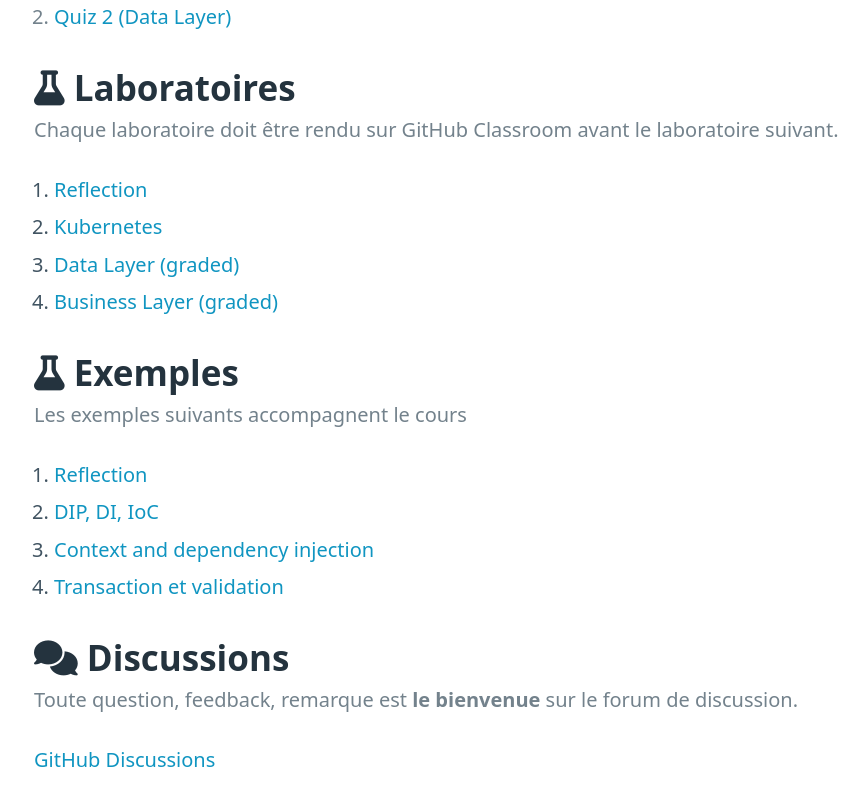
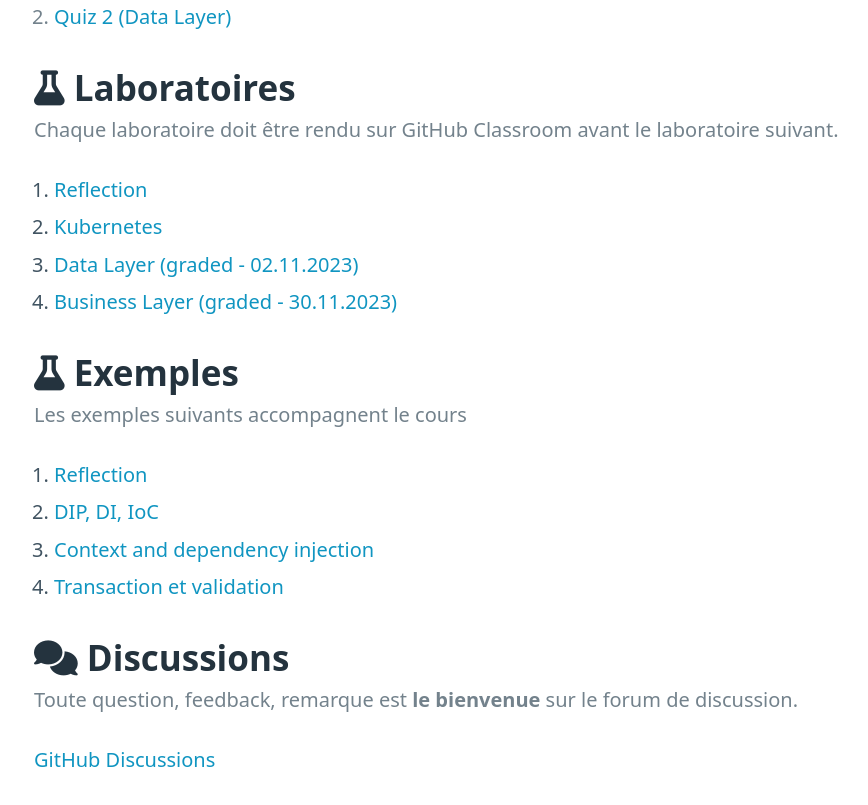
Before and after one commit to amt-classroom/amt-classroom.github.io, a plain HTML site: page index.html in a window 1280 px wide. Shown: the part 783-1588 px from the top of the page, without its empty margins (41-909 px from the left). Drawn offline with nearby package versions, Linux system fonts and the light colour scheme.

Commit message:
Add assignment deadlines

```diff
--- a/index.html
+++ b/index.html
@@ -51,8 +51,8 @@
     <ol start="1">
       <li><a href="https://classroom.github.com/a/Dd90Q8VP">Reflection</a></li>
       <li><a href="https://classroom.github.com/a/2G39SLWR">Kubernetes</a></li>
-      <li><a href="https://classroom.github.com/a/TkiQeB4B">Data Layer (graded)</a></li>
-      <li><a href="https://classroom.github.com/a/zmB7XXdX">Business Layer (graded)</a></li>
+      <li><a href="https://classroom.github.com/a/TkiQeB4B">Data Layer (graded - 02.11.2023)</a></li>
+      <li><a href="https://classroom.github.com/a/zmB7XXdX">Business Layer (graded - 30.11.2023)</a></li>
     </ol>
 
     <hgroup>
```
